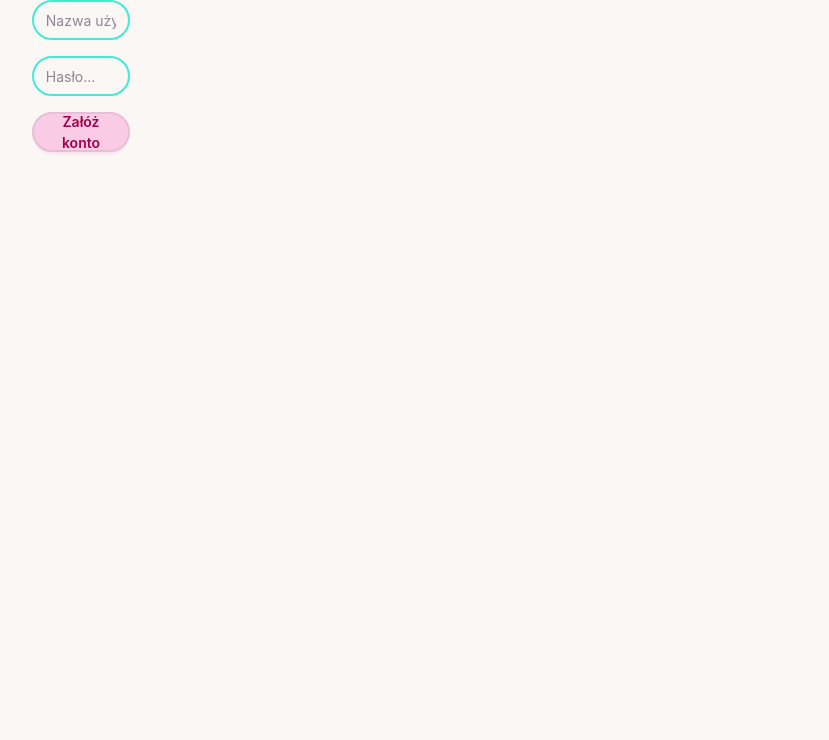
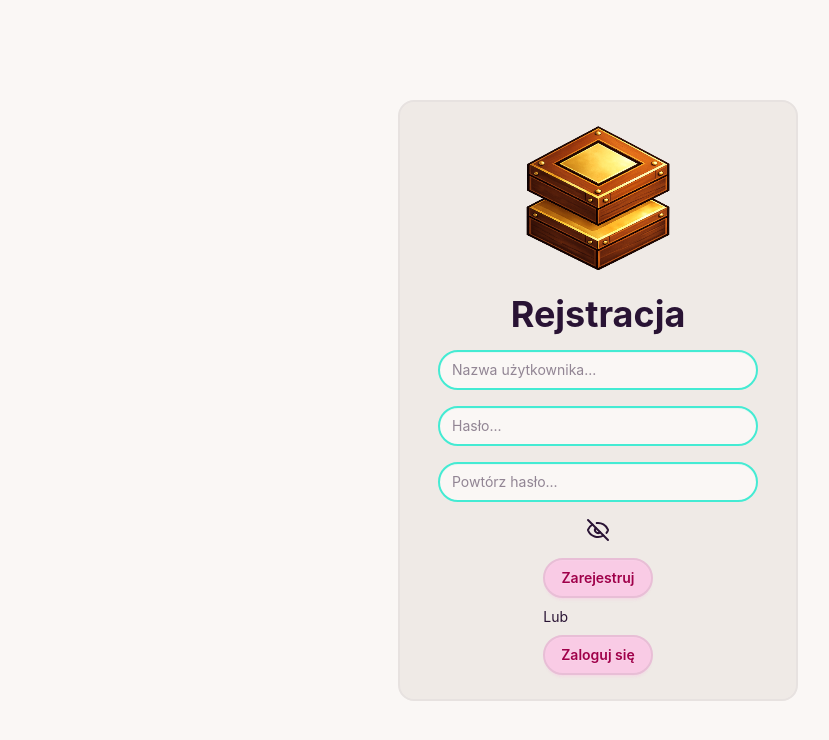
Before and after one commit to Myster987/hackcarpathia-quferek, a SvelteKit app: page /sign-up in a window 1280 px wide. Shown: the top 740 px of the page, without its empty margins (42-871 px from the left). Built offline with nearby package versions, Linux system fonts and the light colour scheme.

Commit message:
fixed sign-in

```diff
--- a/src/routes/(auth)/sign-up/+page.svelte
+++ b/src/routes/(auth)/sign-up/+page.svelte
@@ -1,34 +1,93 @@
 <script lang="ts">
+    import { goto } from "$app/navigation";
+    import logo from "$lib/assets/logo.png";
     import { session } from "$lib/vault.svelte";
+    import { Eye, EyeOff } from "@lucide/svelte";
 
+    let blad = $state("");
     let username = $state("");
     let password = $state("");
-    let show_password = $state(false);
+    let passwordConfirm = $state("");
+    let showPassword = $state(false);
 
-    async function signUp(e: Event) {
+    async function signIn(e: Event) {
         e.preventDefault();
 
-        await session.register(username, password);
+        if (password !== passwordConfirm) {
+            blad = "Hasła muszą być identyczne"
+            return 0;
+        }
+        blad = "";
+
+        await session.login(username, password);
     }
 </script>
 
-<div class="flex justify-center content-center">
-    <div class="card w-2/5">
-        <form onsubmit={signUp} class="flex flex-col gap-4">
+<div class="flex flex-1 items-center justify-center">
+    <div class="w-100">
+        <div
+            class="card card-body card-border border-base-300 bg-base-200 p-6 flex gap-4"
+        >
+            <div class="flex flex-col justify-center items-center gap-6">
+                <img src={logo} alt="Logo" class="size-36" />
+
+                <h2 class="text-4xl text-center font-bold">Rejstracja</h2>
+            </div>
+
+            <form onsubmit={signIn} class="flex flex-col gap-4 items-center">
                 <input
                     type="text"
                     bind:value={username}
                     placeholder="Nazwa użytkownika..."
                     class="input input-primary"
                 />
+
+                {#if blad !== ""}
+
+                    <p class="text-error">{blad}</p>
+                {/if}
+
                 <input
-                type={show_password ? "text" : "password"}
+                    type={showPassword ? "text" : "password"}
                     bind:value={password}
                     placeholder="Hasło..."
                     class="input input-primary"
                 />
+                <input
+                    type={showPassword ? "text" : "password"}
+                    bind:value={passwordConfirm}
+                    placeholder="Powtórz hasło..."
+                    class="input input-primary"
+                />
 
-            <button type="submit" class="btn btn-secondary">Załóż konto</button>
+                <button
+                    type="button"
+                    onclick={() => {
+                        showPassword = !showPassword;
+                        }}
+                    class="btn btn-ghost btn-xs"
+                    aria-label="Toggle visibility"
+                >
+                    {#if showPassword}
+                        <Eye />
+                    {:else}
+                        <EyeOff />
+                    {/if}
+                </button>
+
+
+                <div class="flex flex-col gap-2">
+                    <button type="submit" class="btn btn-secondary">Zarejestruj</button>
+
+                    <div>Lub</div>
+
+                    <button
+                        type="button"
+                        class="btn btn-secondary"
+                        onclick={() => goto("/sign-in")}>Zaloguj się</button
+                    >
+                </div>
             </form>
         </div>
     </div>
+</div>
```
Lines whose indentation alone changed are shown as unchanged.
